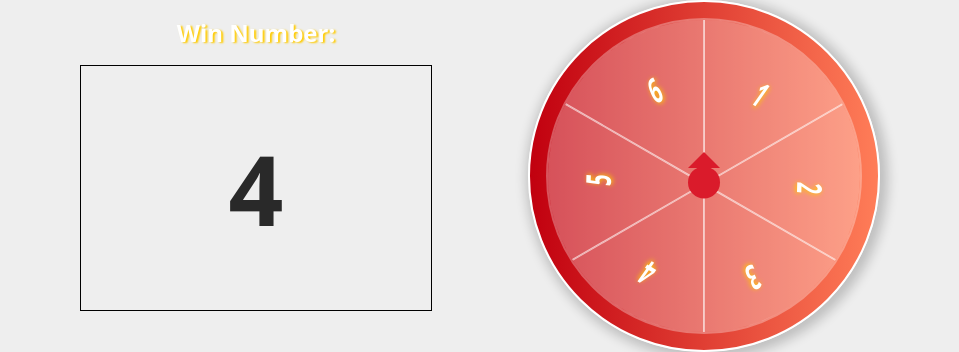
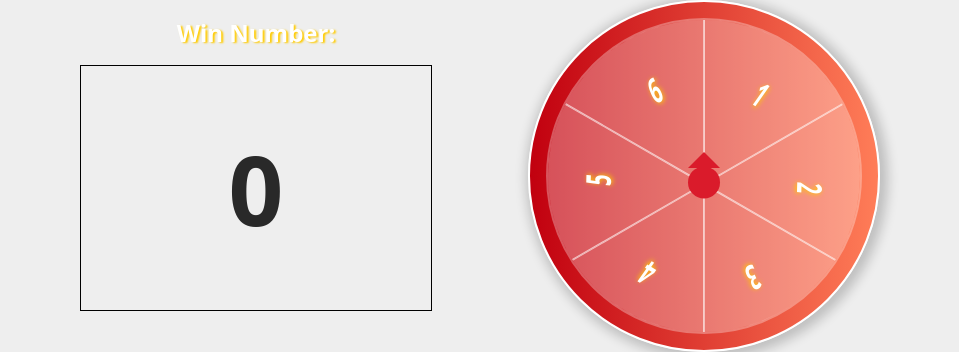
Before and after one commit to L-Qichen/React-mini-projects, a React (Vite) app in the folder prize-wheel/: page /prize-wheel in a window 1280 px wide. Shown: the part 123-475 px from the top of the page, without its empty margins (160-1119 px from the left). Built offline with nearby package versions, Linux system fonts and the light colour scheme.

Commit message:
fixed the logical of display win number

```diff
--- a/prize-wheel/src/App.css
+++ b/prize-wheel/src/App.css
@@ -44,6 +44,7 @@ h2{
   padding: 1rem;
   background: linear-gradient(270deg, rgba(255,125,88,1) 0%, rgba(193,0,15,1) 100%);
   box-shadow: 3px 2px 12px 5px rgba(0, 0, 0, 0.2);
+  position: relative;
 }
 .in-circle{
   width: 100%;
--- a/prize-wheel/src/pages/PrizeWheel.jsx
+++ b/prize-wheel/src/pages/PrizeWheel.jsx
@@ -26,12 +26,8 @@ const PrizeWheel = () => {
 
   const calculateSection = (degree) => {
     const section = Math.floor(degree / 60) + 1;
-    console.log(section);
+    return section;
   }
-
-  useEffect(() => {
-    setWinNum(Math.ceil(Math.random() * (6 - 1) + 1));
-  }, []);
 
   const handleOnClick = () => {
     if (isStopped) {
@@ -47,7 +43,7 @@ const PrizeWheel = () => {
         wheel.style.transform = "rotate(0deg)";
         wheel.style.transition = "none";
         setIsStopped(true);
-        calculateSection(randomDeg);
+        setWinNum(calculateSection(randomDeg));
       }, 5000);
 
       console.log('Selected Numbers:', selectedNum);
@@ -104,10 +100,11 @@ const PrizeWheel = () => {
                 </div>
               </div>
 
-              <div className='pointer-body'></div>
-              <div className='pointer-head'></div>
+            </div>
 
-            </div>
+            <div className='pointer-body'></div>
+            <div className='pointer-head'></div>
+
           </div>
         </div>
 
```
